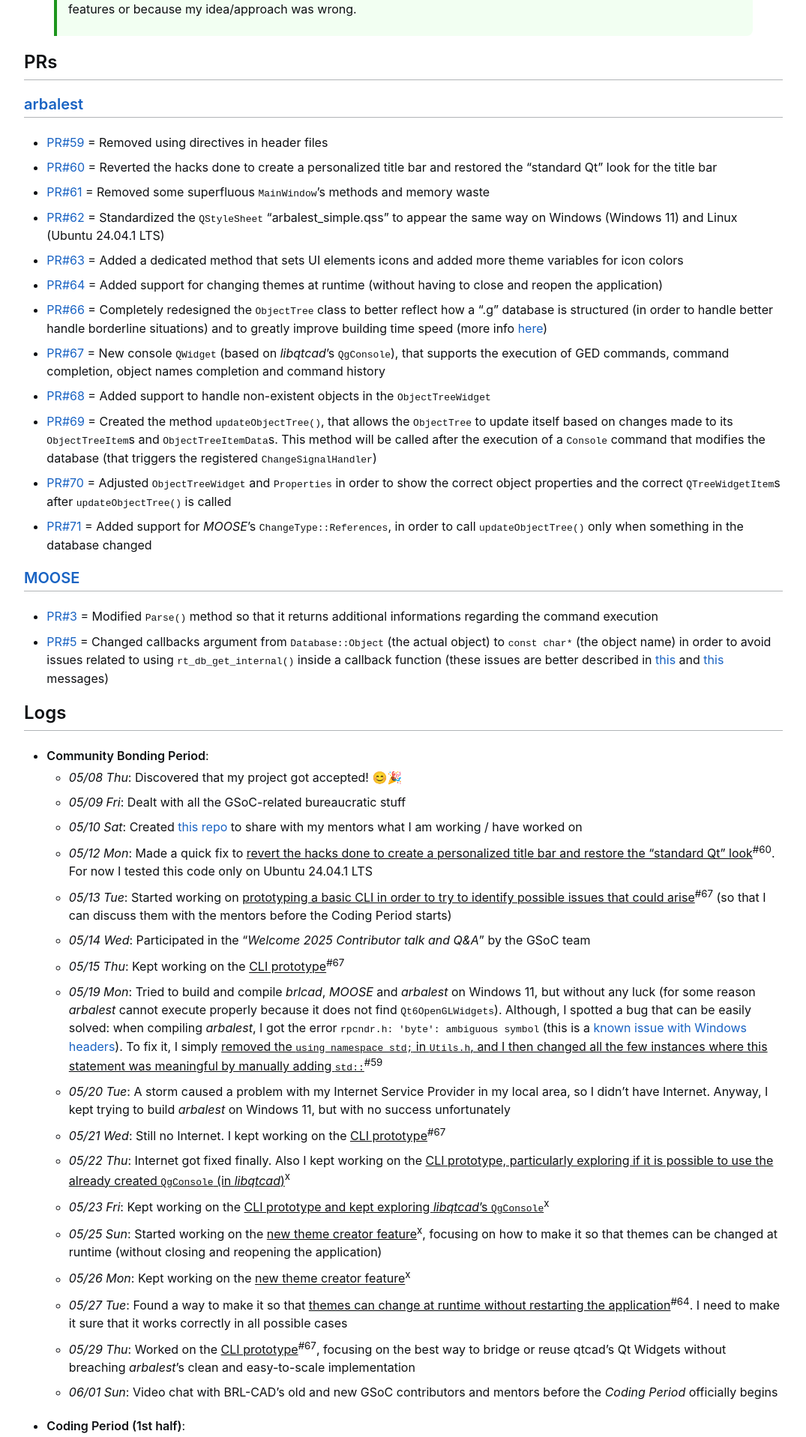
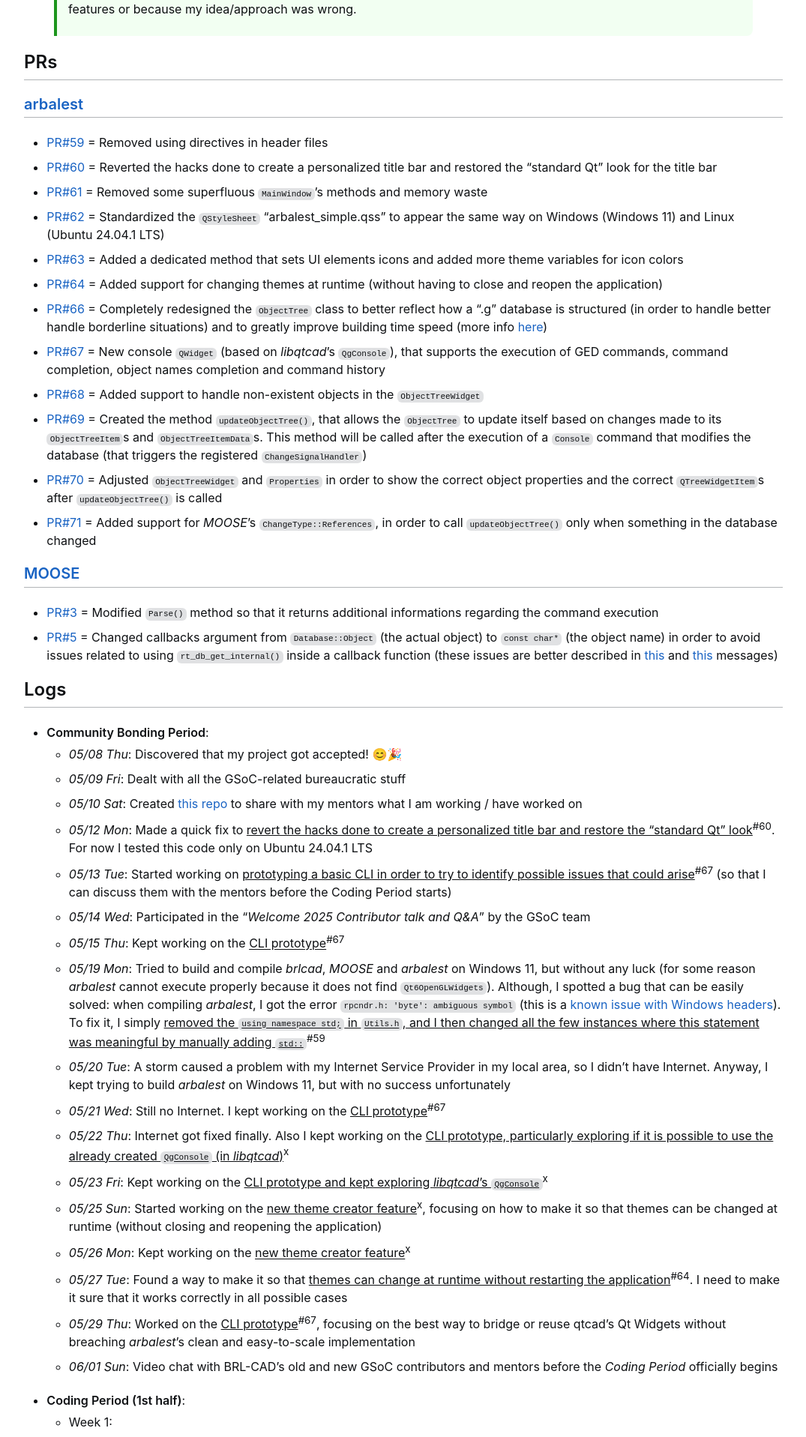
Before and after one commit to LorenzoPegorari/GSoC25-report, a Jekyll site: the page built from logs.md, in a window 1280 px wide. Shown: the part 841-2758 px from the top of the page at 75% size, without its empty margins (102-1177 px from the left). Built offline with Jekyll 4.4.1, drawn with Linux system fonts in a browser that asks for light colours; our own code applies the rules of GitHub Pages for plain Markdown files.

Commit message:
Modified style for code and imgs inside tables

```diff
--- a/assets/css/markdown.css
+++ b/assets/css/markdown.css
@@ -129,3 +129,13 @@
 .markdown-body table th {
     font-weight: 600;
 }
+
+/* Code */
+.markdown-body code, .markdown-body tt {
+    padding: .2em .4em;
+    margin: 0;
+    font-size: 85%;
+    white-space: break-spaces;
+    background-color: #656c7633;
+    border-radius: 6px;
+}
--- a/assets/css/style.css
+++ b/assets/css/style.css
@@ -103,6 +103,14 @@ body.dark-mode .markdown-body table tr:nth-child(2n) {
     background-color: #151b23;
 }
 
+.markdown-body table {
+    text-align: center;
+}
+
+.markdown-body table img {
+    width: auto;
+}
+
 /* Content */
 .container {
     max-width: 1012px;
```
Also changed, not shown: README.md (+2 -0 lines).
